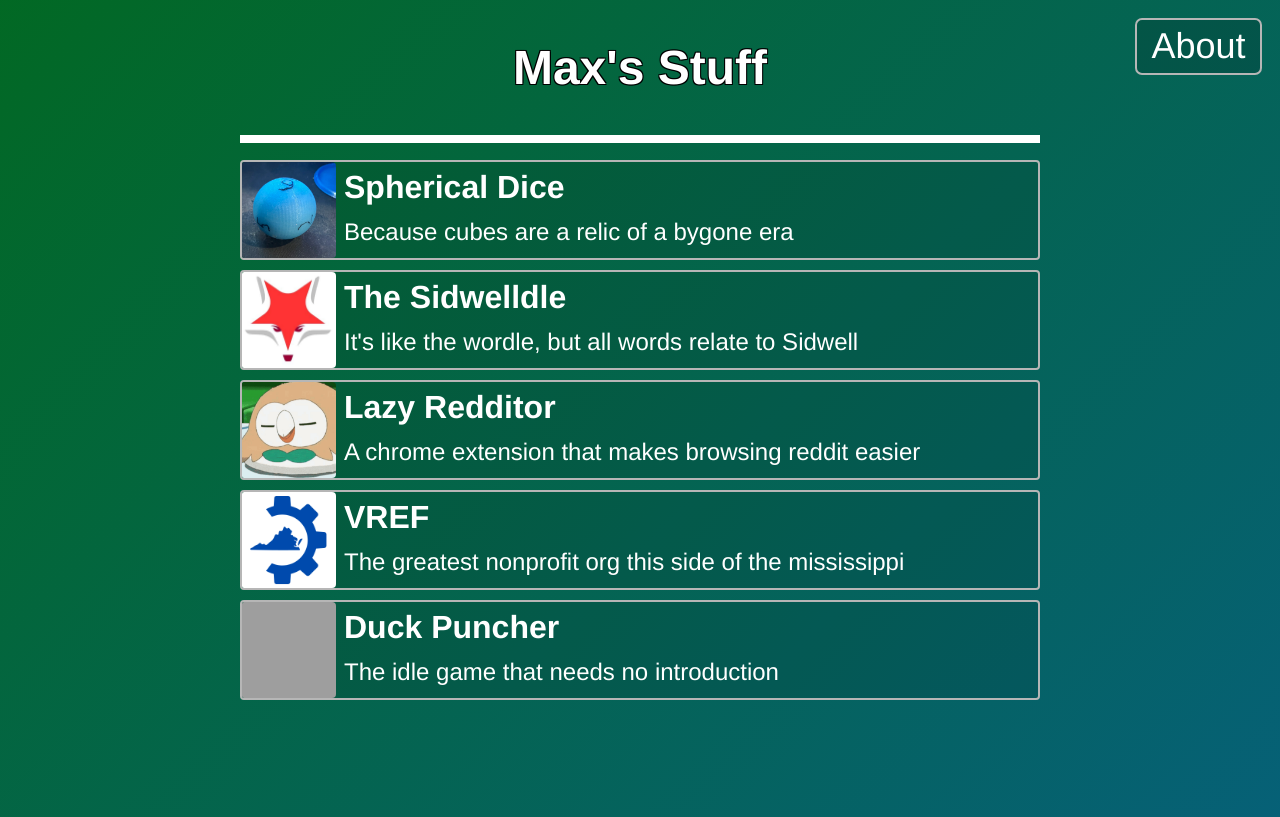
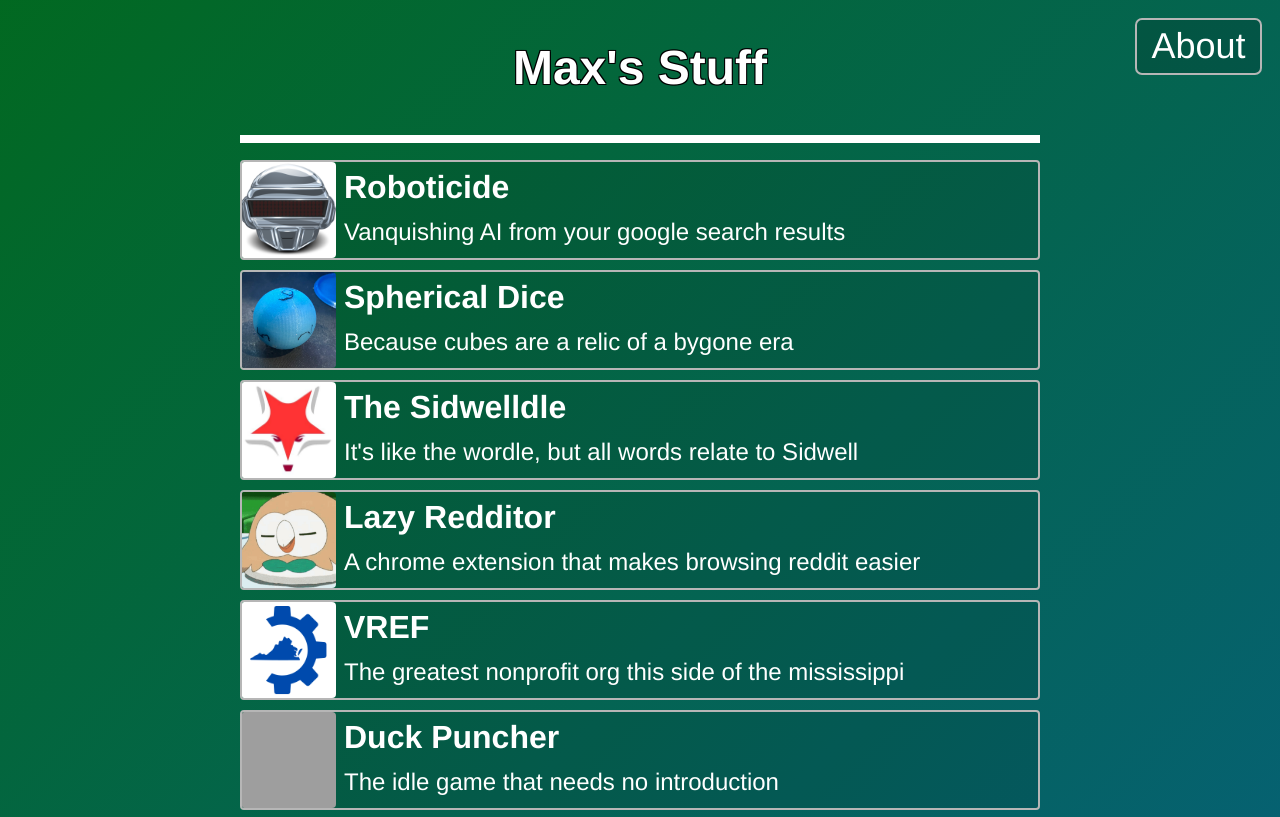
Before and after one commit to MKcool99/MKcool99.github.io, a plain HTML site: page index.html in a window 1280 px wide. Shown: the top 817 px of the page. Drawn offline with Linux system fonts and the light colour scheme; grey boxes are pictures that could not be loaded.

Commit message:
roboticide

```diff
--- a/index.html
+++ b/index.html
@@ -26,6 +26,16 @@
 
         <hr>
         <!--<p>Descriptive text here</p>-->
+
+        <div class="post-preview">
+          <a href="https://chromewebstore.google.com/detail/roboticide/jiofmbcanbkbjgoanjmhmnplmppahhab?authuser=0&hl=en" style="text-decoration: none; color: inherit;">
+            <div style="float: left; margin: 0 8px -6px -2px;">
+              <img src="icon128.png" alt="Image here" class="thumbnail">
+            </div>
+            <p style="margin: 0; font-size: xx-large; font-weight: bold;">Roboticide</p>
+            <p style="margin: 0; font-size: x-large;">Vanquishing AI from your google search results</p>
+          </a>
+        </div>
 
         <div class="post-preview">
           <a href="/spheredice" style="text-decoration: none; color: inherit;">
```
Also changed, not shown: icon128.png (added).
